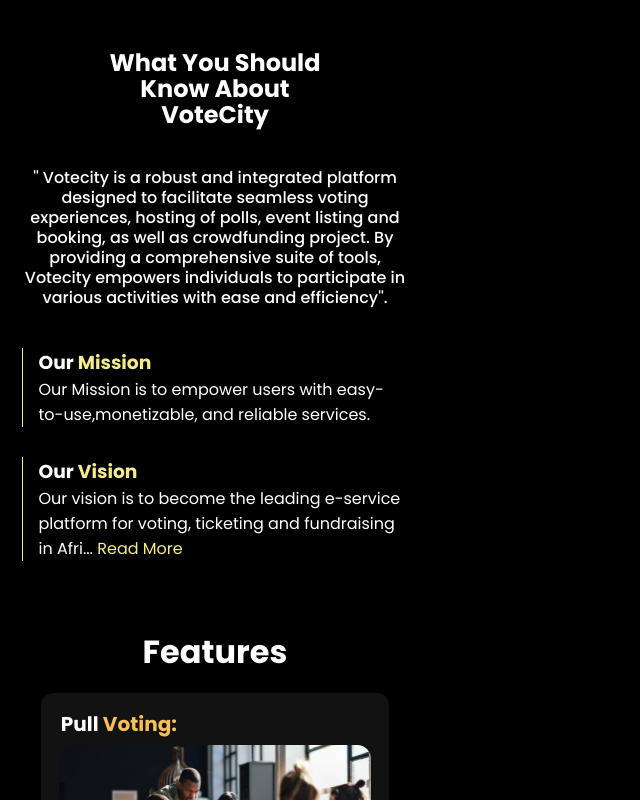
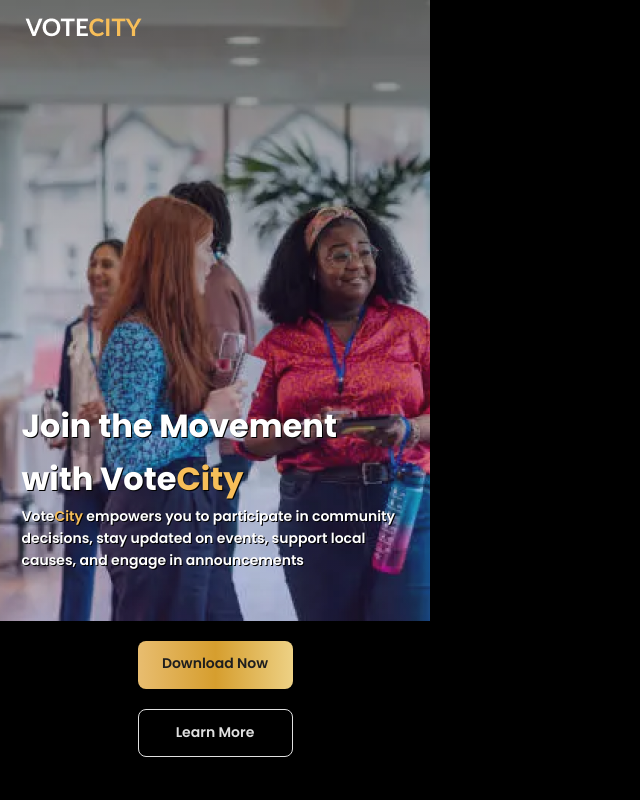
Before and after one commit to TajjDev/votecity2, a React (Vite) app: page / in a window 1280 px wide. Shown: the top 800 px of the page, without its empty margins (0-640 px from the left). Built offline with nearby package versions, Linux system fonts and the light colour scheme; a web font is replaced by a local one.

Commit message:
Update App.jsx

```diff
--- a/src/App.jsx
+++ b/src/App.jsx
@@ -4,7 +4,7 @@ import './App.css'
 // import GetStarted from './assets/component/get started/GetStarted'
 import About from './assets/component/about/About'
 // import Nav from './assets/component/nav/Nav'
-// import Aboutt from './assets/component2/about us/Aboutt'
+import Aboutt from './assets/component2/about us/Aboutt'
 import Features from './assets/component2/features/Features'
 // import Features from './assets/component2/features/Features'
 // impor
@@ -20,7 +20,7 @@ const App = () => {
       {/* <GetStarted></GetStarted> */}
       {/* <About></About> */}
     {/* </div> */}
-{/*     <Aboutt/> */}
+    <Aboutt/>
     <About/>
     {/* <Features/> */}
     <Features/>
```
